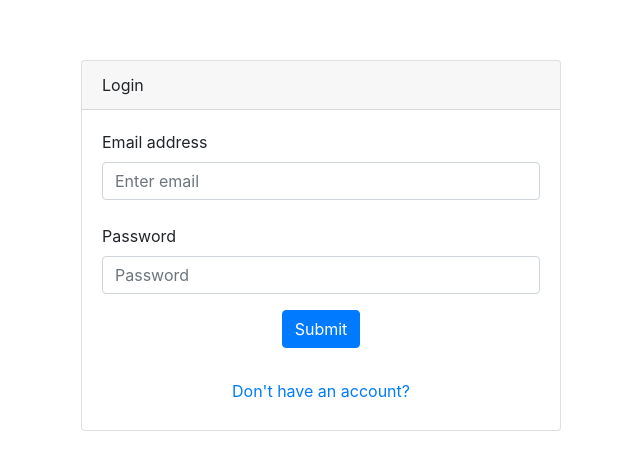
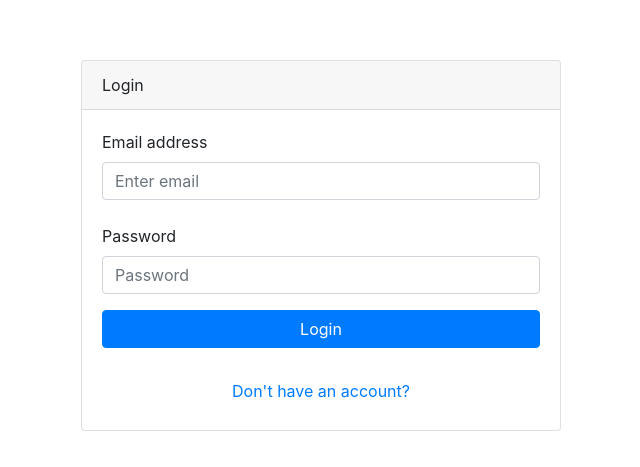
Before and after one commit to realim1/todo-log, a React (Create React App) app in the folder client/: page /login in a window 1280 px wide. Shown: the part 155-622 px from the top of the page, without its empty margins (319-959 px from the left). Built offline with nearby package versions, Linux system fonts and the light colour scheme.

Commit message:
Add full-width buttons to login/signup page

```diff
--- a/client/src/components/login/login.component.jsx
+++ b/client/src/components/login/login.component.jsx
@@ -91,11 +91,11 @@ const Login = () => {
 							{formik.errors.password}
 						</Form.Control.Feedback>
 					</Form.Group>
-					<Row className='justify-content-center align-items-center'>
+					<div className='d-grid gap-2'>
 						<Button variant='primary' type='submit'>
-							Submit
+							Login
 						</Button>
-					</Row>
+					</div>
 				</Form>
 
 				<Col className='mt-4'>
--- a/client/src/components/sign-up/sign-up.component.jsx
+++ b/client/src/components/sign-up/sign-up.component.jsx
@@ -121,11 +121,11 @@ const SignUp = () => {
 						</Form.Control.Feedback>
 					</Form.Group>
 
-					<Row className='justify-content-center align-items-center'>
+					<div className='d-grid gap-2'>
 						<Button variant='primary' type='submit'>
-							Submit
+							Sign Up
 						</Button>
-					</Row>
+					</div>
 				</Form>
 
 				<Col className='mt-4'>
--- a/client/src/index.scss
+++ b/client/src/index.scss
@@ -1,4 +1,12 @@
 @import "~bootstrap/scss/bootstrap";
+
+.gap-2 {
+	gap: 0.5rem !important;
+}
+
+.d-grid {
+	display: grid !important;
+}
 
 body {
 	margin: 0;
```
